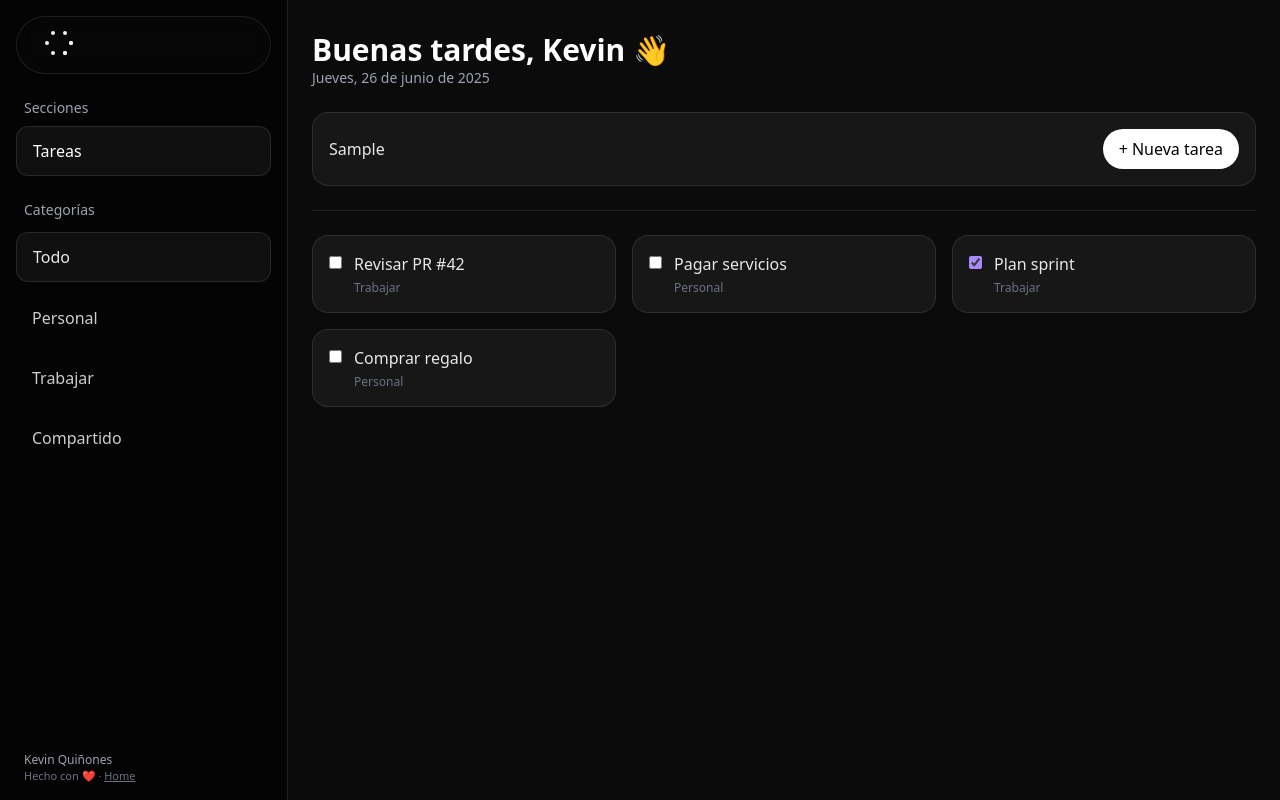
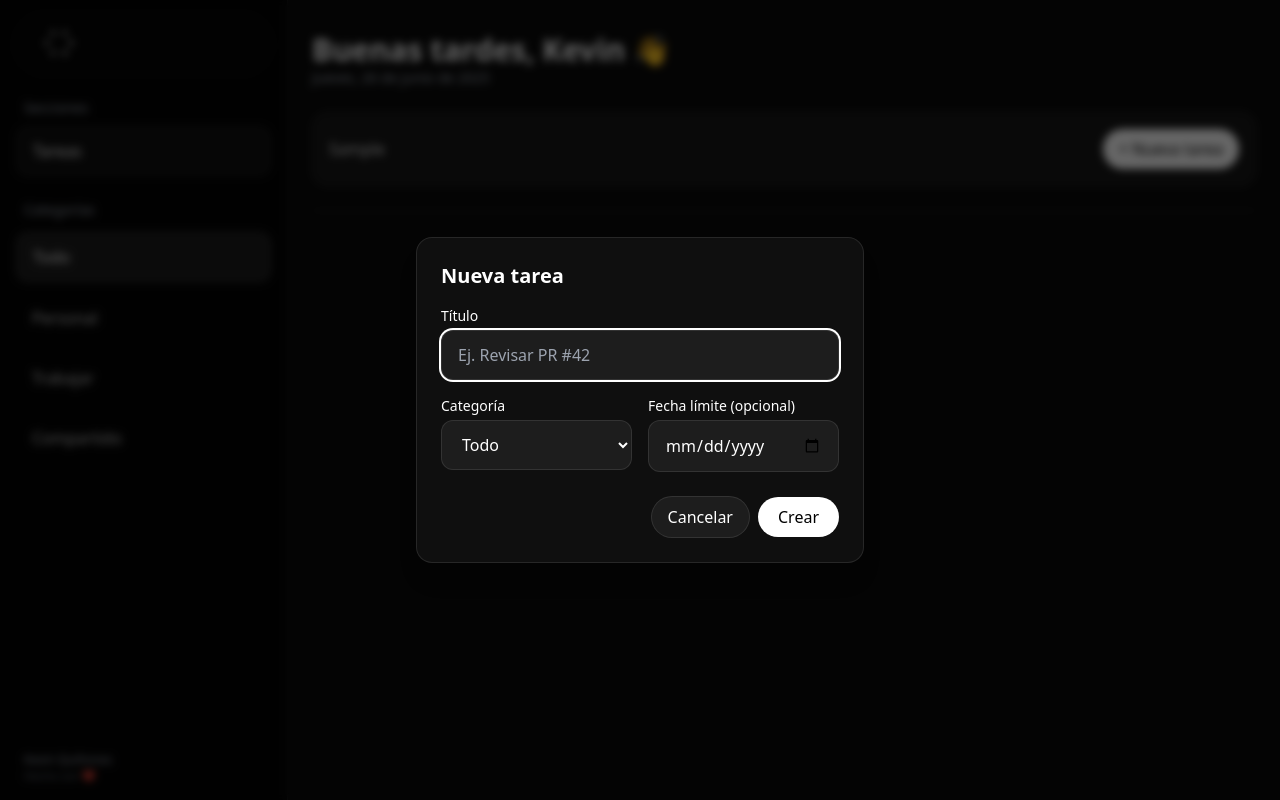
Before and after one commit to Alejago20/GestiondeTareas, a React (Vite) app: page /dashboard in a window 1280 px wide. Both pictures are taken after typing "Sample" into the empty fields and a click on the button "+ Nueva tarea". Built offline with nearby package versions, Linux system fonts and the light colour scheme.

Commit message:
Mejoras del dashboard

```diff
--- a/src/components/DashboardSidebar.tsx
+++ b/src/components/DashboardSidebar.tsx
@@ -1,8 +1,14 @@
-import { useNavigate } from "react-router-dom";
 import { useGlobalStore } from "../../theme/thema";
 
-export default function DashboardSidebar() {
-  const navigate = useNavigate();
+
+type Props = {
+  selected: string;
+  onSelect: (cat: string) => void;
+};
+
+const CATS = ["Todo", "Personal", "Trabajar", "Compartido"];
+
+export default function DashboardSidebar({ selected, onSelect }: Props) {
   const isthema = useGlobalStore((state) => state.isthema);
 
   return (
@@ -32,37 +38,36 @@ export default function DashboardSidebar() {
             </div>
       </div>
 
-      {/* Secciones */}
       <div className="space-y-2">
         <div className="text-sm text-gray-400 px-2">Secciones</div>
-        <button className="w-full text-left px-4 py-3 rounded-xl bg-white/5 border border-white/10 text-white hover:bg-white/10 transition">
+        <div className="w-full text-left px-4 py-3 rounded-xl bg-white/5 border border-white/10 text-white">
           Tareas
-        </button>
+        </div>
       </div>
 
-      {/* Categorías */}
       <div className="space-y-3">
         <div className="text-sm text-gray-400 px-2">Categorías</div>
-
-        <button className="w-full text-left px-4 py-3 rounded-xl bg-white/5 border border-white/10 text-white/90 hover:bg-white/10 transition">
-          Todo
-        </button>
-        <button className="w-full text-left px-4 py-3 rounded-xl hover:bg-white/5 text-white/80">
-          Personal
-        </button>
-        <button className="w-full text-left px-4 py-3 rounded-xl hover:bg-white/5 text-white/80">
-          Trabajar
-        </button>
-        <button className="w-full text-left px-4 py-3 rounded-xl hover:bg-white/5 text-white/80">
-          Compartido
-        </button>
+        {CATS.map((c) => {
+          const active = selected === c;
+          return (
+            <button
+              key={c}
+              onClick={() => onSelect(c)}
+              className={`w-full text-left px-4 py-3 rounded-xl transition ${
+                active
+                  ? "bg-white/10 text-white border border-white/15"
+                  : "hover:bg-white/5 text-white/80"
+              }`}
+            >
+              {c}
+            </button>
+          );
+        })}
       </div>
 
       <div className="mt-auto px-2">
         <div className="text-xs text-gray-400">Kevin Quiñones</div>
-        <div className="text-[11px] text-gray-500">
-          Hecho con ❤️ · <span className="underline cursor-pointer" onClick={() => navigate("/")}>Home</span>
-        </div>
+        <div className="text-[11px] text-gray-500">Hecho con ❤️</div>
       </div>
     </aside>
   );
--- a/src/components/DashboardTopbar.tsx
+++ b/src/components/DashboardTopbar.tsx
@@ -1,4 +1,8 @@
-type Props = { onNewTask: () => void };
+type Props = {
+  onNewTask: () => void;
+  query: string;
+  onQueryChange: (q: string) => void;
+};
 
 function formatFechaES(d = new Date()) {
   const fmt = new Intl.DateTimeFormat("es-CO", {
@@ -7,21 +11,20 @@ function formatFechaES(d = new Date()) {
     month: "long",
     year: "numeric",
   });
-  // Capitalizamos la primera letra del día
   const str = fmt.format(d);
   return str.charAt(0).toUpperCase() + str.slice(1);
 }
 
-export default function DashboardTopbar({ onNewTask }: Props) {
+export default function DashboardTopbar({ onNewTask, query, onQueryChange }: Props) {
   return (
     <div className="px-6 pt-8">
-      <h1 className="text-2xl md:text-3xl font-semibold text-white">
-        Buenas tardes, Kevin 👋
-      </h1>
+      <h1 className="text-2xl md:text-3xl font-semibold text-white">Buenas tardes, Kevin 👋</h1>
       <p className="text-sm text-gray-400">{formatFechaES()}</p>
 
       <div className="mt-6 rounded-2xl border border-white/10 bg-white/5 backdrop-blur p-4 flex items-center justify-between">
         <input
+          value={query}
+          onChange={(e) => onQueryChange(e.target.value)}
           placeholder="Buscar tareas…"
           className="w-full max-w-xl bg-transparent outline-none text-white/90 placeholder:text-gray-500"
         />
--- /dev/null
+++ b/src/components/NewTaskModal.tsx
@@ -0,0 +1,105 @@
+import { useEffect, useRef, useState } from "react";
+
+type Props = {
+  open: boolean;
+  onClose: () => void;
+  onCreate: (data: { title: string; category: string; dueDate?: string }) => void;
+};
+
+const CATEGORIES = ["Todo", "Personal", "Trabajar", "Compartido"];
+
+export default function NewTaskModal({ open, onClose, onCreate }: Props) {
+  const [title, setTitle] = useState("");
+  const [category, setCategory] = useState("Todo");
+  const [dueDate, setDueDate] = useState("");
+  const dialogRef = useRef<HTMLDivElement>(null);
+
+  useEffect(() => {
+    if (!open) {
+      setTitle("");
+      setCategory("Todo");
+      setDueDate("");
+    }
+  }, [open]);
+
+  if (!open) return null;
+
+  const handleSubmit = (e: React.FormEvent) => {
+    e.preventDefault();
+    if (!title.trim()) return;
+    onCreate({ title: title.trim(), category, dueDate });
+    onClose();
+  };
+
+  return (
+    <div
+      ref={dialogRef}
+      className="fixed inset-0 z-[100] flex items-center justify-center"
+      aria-modal
+      role="dialog"
+    >
+      {/* Backdrop */}
+      <div className="absolute inset-0 bg-black/60 backdrop-blur-sm" onClick={onClose} />
+
+      {/* Modal */}
+      <form
+        onSubmit={handleSubmit}
+        className="relative z-10 w-[90%] max-w-md rounded-2xl border border-white/10 bg-[#0f0f0f] p-6 text-white shadow-xl"
+      >
+        <h2 className="text-xl font-semibold mb-4">Nueva tarea</h2>
+
+        <label className="block text-sm mb-1">Título</label>
+        <input
+          autoFocus
+          value={title}
+          onChange={(e) => setTitle(e.target.value)}
+          placeholder="Ej. Revisar PR #42"
+          className="mb-4 w-full rounded-xl bg-white/[0.06] border border-white/10 px-4 py-3 outline-none focus:ring-2 focus:ring-white"
+        />
+
+        <div className="grid grid-cols-1 sm:grid-cols-2 gap-4">
+          <div>
+            <label className="block text-sm mb-1">Categoría</label>
+            <select
+              value={category}
+              onChange={(e) => setCategory(e.target.value)}
+              className="w-full rounded-xl bg-white/[0.06] border border-white/10 px-4 py-3 outline-none focus:ring-2 focus:ring-white"
+            >
+              {CATEGORIES.map((c) => (
+                <option key={c} value={c}>
+                  {c}
+                </option>
+              ))}
+            </select>
+          </div>
+
+          <div>
+            <label className="block text-sm mb-1">Fecha límite (opcional)</label>
+            <input
+              type="date"
+              value={dueDate}
+              onChange={(e) => setDueDate(e.target.value)}
+              className="w-full rounded-xl bg-white/[0.06] border border-white/10 px-4 py-3 outline-none focus:ring-2 focus:ring-white"
+            />
+          </div>
+        </div>
+
+        <div className="mt-6 flex items-center justify-end gap-2">
+          <button
+            type="button"
+            onClick={onClose}
+            className="px-4 py-2 rounded-full border border-white/10 bg-white/[0.06] hover:bg-white/[0.12] transition"
+          >
+            Cancelar
+          </button>
+          <button
+            type="submit"
+            className="px-5 py-2 rounded-full bg-white text-black font-medium hover:bg-gray-200 transition"
+          >
+            Crear
+          </button>
+        </div>
+      </form>
+    </div>
+  );
+}
--- a/src/components/TaskCard.tsx
+++ b/src/components/TaskCard.tsx
@@ -3,20 +3,20 @@ type Task = {
   title: string;
   category: "Personal" | "Trabajar" | "Todo" | "Compartido";
   done?: boolean;
+  dueDate?: string;
 };
 
 export default function TaskCard({ task }: { task: Task }) {
   return (
     <div className="rounded-2xl border border-white/10 bg-white/5 p-4 hover:bg-white/[0.08] transition">
       <div className="flex items-start gap-3">
-        <input
-          type="checkbox"
-          defaultChecked={task.done}
-          className="mt-1 accent-violet-400"
-        />
+        <input type="checkbox" defaultChecked={task.done} className="mt-1 accent-violet-400" />
         <div>
           <div className="text-white/90">{task.title}</div>
-          <div className="text-xs text-gray-500 mt-1">{task.category}</div>
+          <div className="text-xs text-gray-500 mt-1">
+            {task.category}
+            {task.dueDate ? ` • vence ${new Date(task.dueDate).toLocaleDateString("es-CO")}` : ""}
+          </div>
         </div>
       </div>
     </div>
--- a/src/pages/Dashboard.tsx
+++ b/src/pages/Dashboard.tsx
@@ -1,51 +1,76 @@
+// src/pages/Dashboard.tsx
 import { useMemo, useState } from "react";
 import DashboardSidebar from "../components/DashboardSidebar";
 import DashboardTopbar from "../components/DashboardTopbar";
 import TaskCard from "../components/TaskCard";
+import NewTaskModal from "../components/NewTaskModal";
 
-type Task = Parameters<typeof TaskCard>[0]["task"];
+type Task = {
+  id: string;
+  title: string;
+  category: "Todo" | "Personal" | "Trabajar" | "Compartido";
+  done?: boolean;
+  dueDate?: string;
+};
 
 export default function Dashboard() {
+  const [tasks, setTasks] = useState<Task[]>([
+    { id: "1", title: "Revisar PR #42", category: "Trabajar" },
+    { id: "2", title: "Pagar servicios", category: "Personal" },
+    { id: "3", title: "Plan sprint", category: "Trabajar", done: true },
+    { id: "4", title: "Comprar regalo", category: "Personal" },
+  ]);
+
+  const [selectedCat, setSelectedCat] = useState<string>("Todo");
+  const [query, setQuery] = useState<string>("");
+  const [open, setOpen] = useState(false);
   const [loading] = useState(false);
-  const tasks = useMemo<Task[]>(
-    () => [
-      { id: "1", title: "Revisar PR #42", category: "Trabajar" },
-      { id: "2", title: "Pagar servicios", category: "Personal" },
-      { id: "3", title: "Plan sprint", category: "Trabajar", done: true },
-      { id: "4", title: "Comprar regalo", category: "Personal" },
-    ],
-    []
-  );
 
-  const onNewTask = () => {
-    // aquí abrirías un modal o navegas a /tasks/new
-    alert("Abrir modal de 'Nueva tarea' (pendiente)");
+  const filtered = useMemo(() => {
+    const q = query.trim().toLowerCase();
+    return tasks.filter((t) => {
+      const byCat = selectedCat === "Todo" ? true : t.category === (selectedCat as Task["category"]);
+      const byQuery = !q || t.title.toLowerCase().includes(q);
+      return byCat && byQuery;
+    });
+  }, [tasks, selectedCat, query]);
+
+  const handleCreate = (data: { title: string; category: string; dueDate?: string }) => {
+    setTasks((prev) => [
+      { id: crypto.randomUUID(), title: data.title, category: data.category as Task["category"], dueDate: data.dueDate },
+      ...prev,
+    ]);
   };
 
   return (
     <div className="min-h-screen bg-[#0b0b0b] text-white flex">
-      <DashboardSidebar />
+      <DashboardSidebar selected={selectedCat} onSelect={setSelectedCat} />
 
       <main className="flex-1">
-        <DashboardTopbar onNewTask={onNewTask} />
+        <DashboardTopbar onNewTask={() => setOpen(true)} query={query} onQueryChange={setQuery} />
 
         <section className="px-6 pb-10">
-          {/* Separador sutil, estilo Cosmos */}
           <div className="my-6 border-t border-white/10" />
 
           {loading ? (
             <div className="h-72 grid place-items-center">
               <div className="h-8 w-8 rounded-full border-2 border-white/20 border-t-white animate-spin" />
             </div>
+          ) : filtered.length === 0 ? (
+            <div className="h-72 grid place-items-center text-gray-400">
+              Sin resultados
+            </div>
           ) : (
             <div className="grid grid-cols-1 sm:grid-cols-2 lg:grid-cols-3 gap-4">
-              {tasks.map((t) => (
+              {filtered.map((t) => (
                 <TaskCard key={t.id} task={t} />
               ))}
             </div>
           )}
         </section>
       </main>
+
+      <NewTaskModal open={open} onClose={() => setOpen(false)} onCreate={handleCreate} />
     </div>
   );
 }
```
